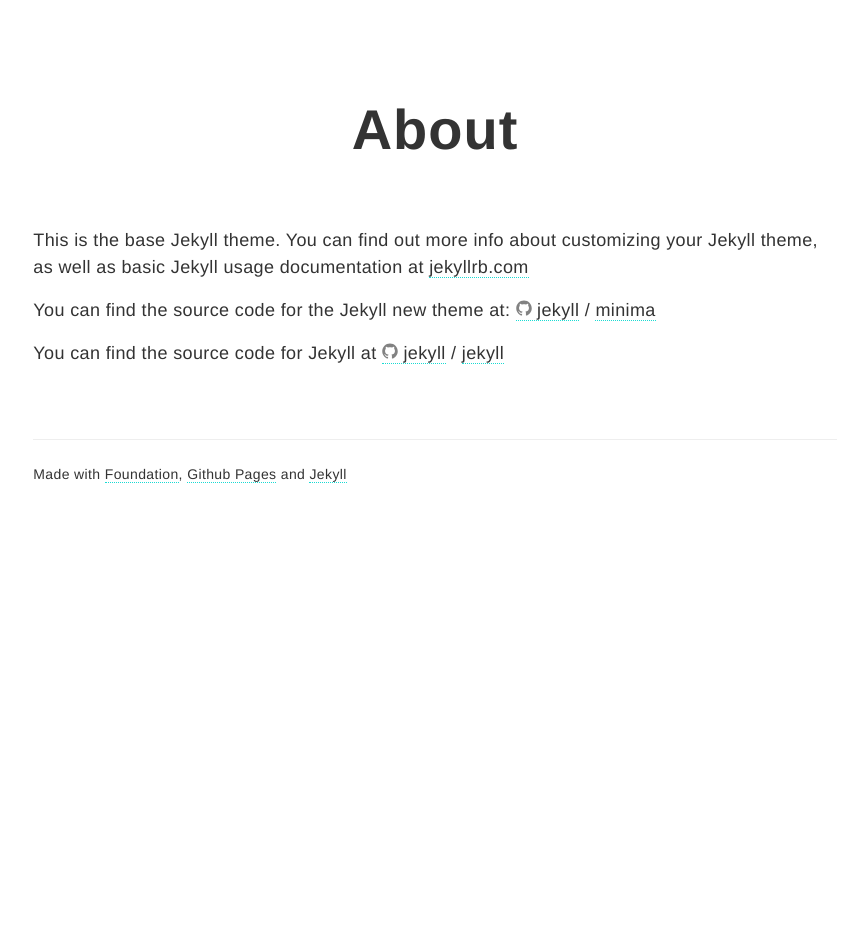
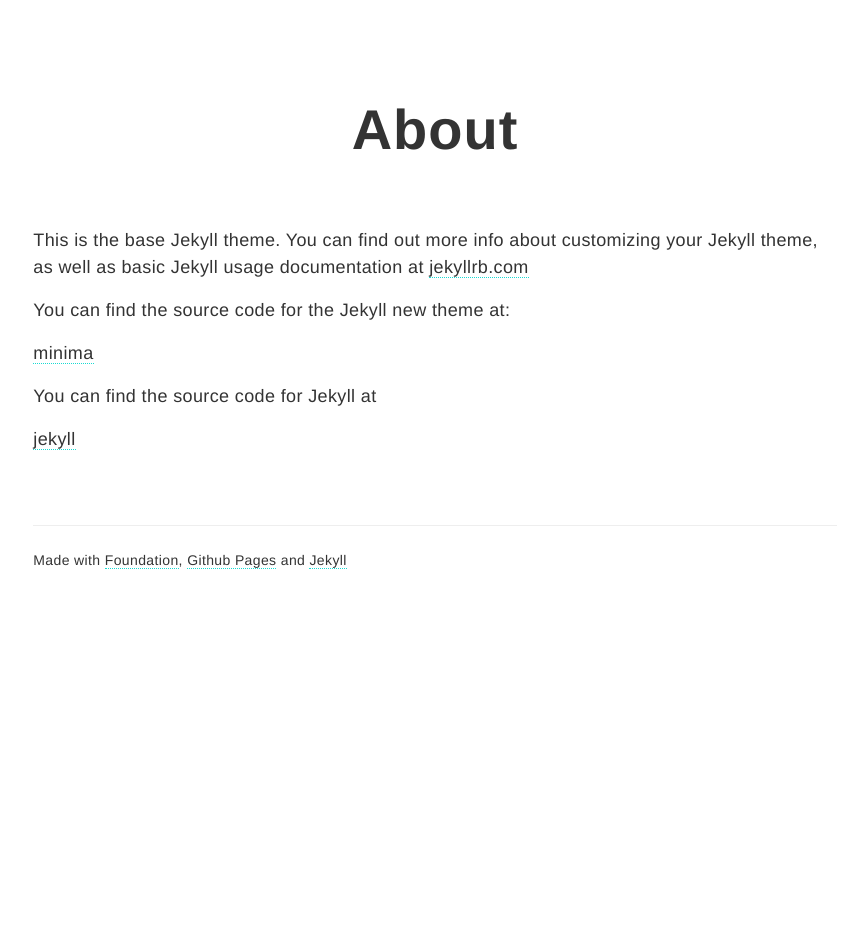
Before and after one commit to nancopeland/old-portfolio-site, a Jekyll site: the page built from about.md, in a window 1280 px wide. Shown: the whole page, without its empty margins (205-1073 px from the left). Built offline with Jekyll 4.4.1, drawn with Linux system fonts in a browser that asks for light colours; nearby versions of some CDN libraries.

Commit message:
removes unnecessary svg files

```diff
--- a/_includes/icon-github.html
+++ /dev/null
@@ -1 +0,0 @@
-<a href="https://github.com/{{ include.username }}"><span class="icon icon--github">{% include icon-github.svg %}</span><span class="username">{{ include.username }}</span></a>
--- a/_includes/icon-twitter.html
+++ /dev/null
@@ -1 +0,0 @@
-<a href="https://twitter.com/{{ include.username }}"><span class="icon icon--twitter">{% include icon-twitter.svg %}</span><span class="username">{{ include.username }}</span></a>
--- a/about.md
+++ b/about.md
@@ -7,9 +7,9 @@
 This is the base Jekyll theme. You can find out more info about customizing your Jekyll theme, as well as basic Jekyll usage documentation at [jekyllrb.com](http://jekyllrb.com/)
 
 You can find the source code for the Jekyll new theme at:
-{% include icon-github.html username="jekyll" %} /
+
 [minima](https://github.com/jekyll/minima)
 
 You can find the source code for Jekyll at
-{% include icon-github.html username="jekyll" %} /
+
 [jekyll](https://github.com/jekyll/jekyll)
```
Also changed, not shown: _includes/icon-github.svg (deleted), _includes/icon-twitter.svg (deleted), 3 other files.
